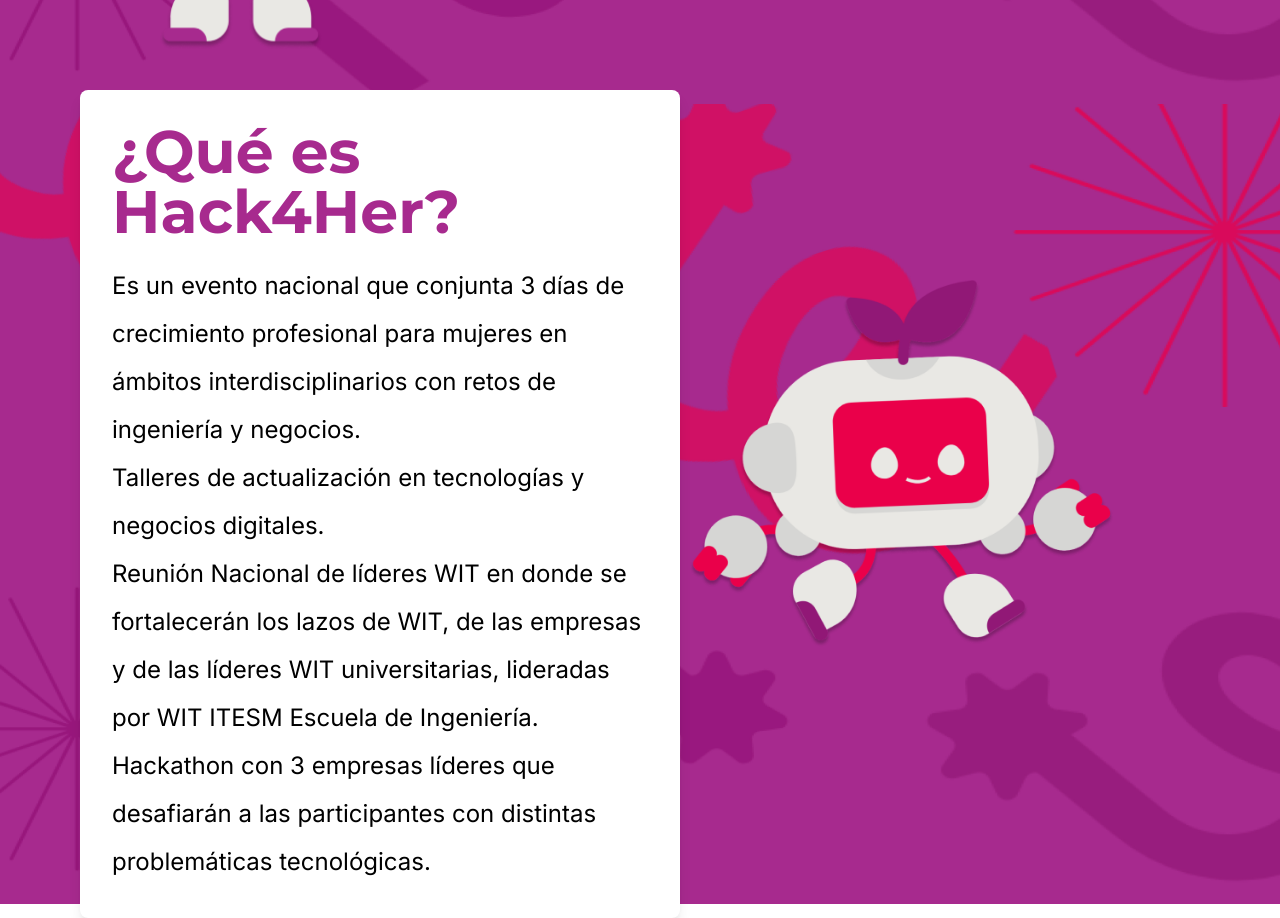
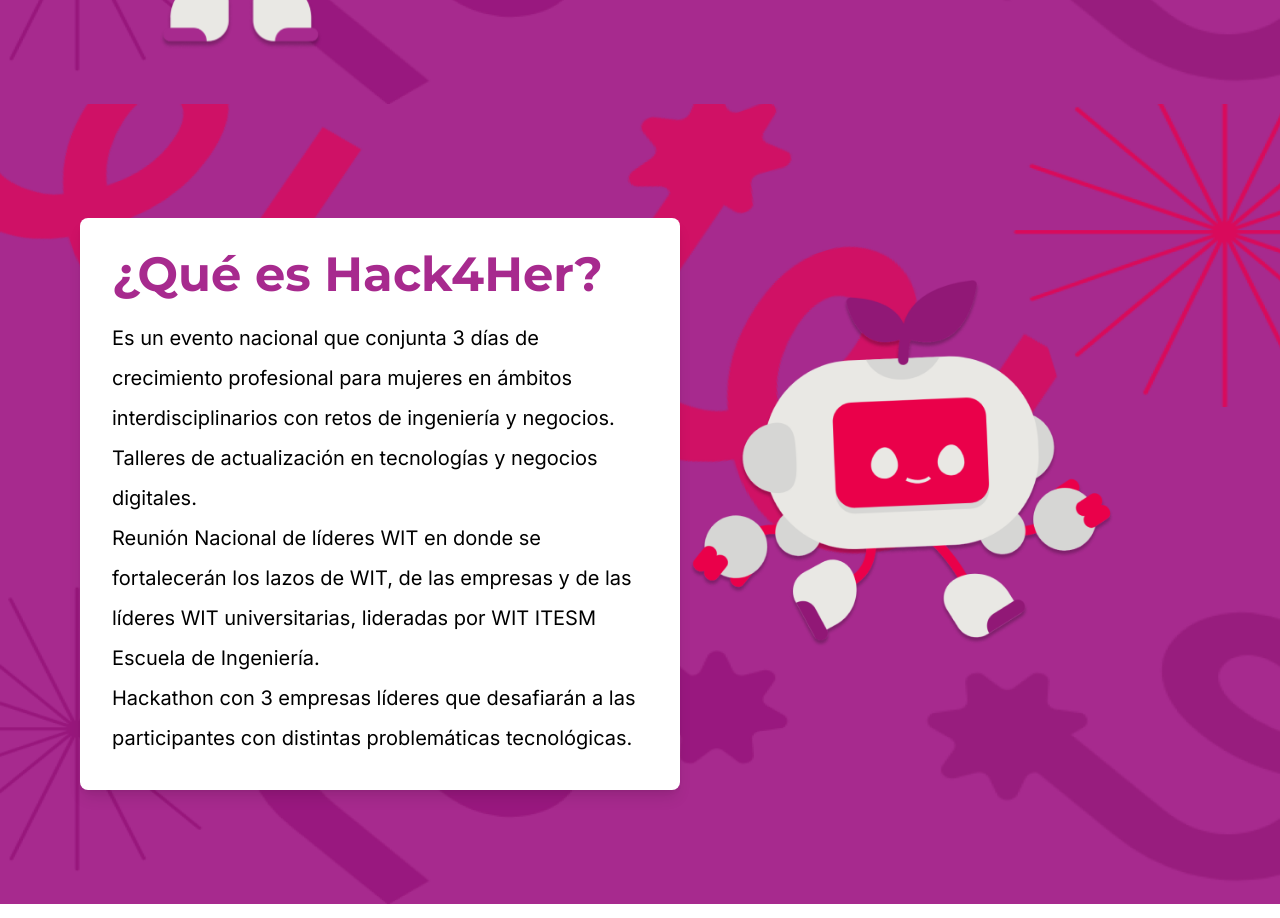
Before and after one commit to WIT-MTY/webpage, a Next.js app: page /hack4her in a window 1280 px wide. Shown: the part 720-1638 px from the top of the page. Built offline with nearby package versions, Linux system fonts and the light colour scheme.

Commit message:
Tamanio letra Que es Hack4Her

```diff
--- a/app/(pages)/hack4her/page.tsx
+++ b/app/(pages)/hack4her/page.tsx
@@ -12,10 +12,10 @@
             <SectionHack4Her>
                 <div className="h-screen w-full relative px-10 flex items-center">
                     <div className="bg-white rounded-lg p-8 m-10 md:w-1/2 shadow-lg">
-                        <h1 className="text-hack4her-bg font-montserrat font-extrabold text-6xl mb-5">
+                        <h1 className="text-hack4her-bg font-montserrat font-extrabold text-5xl mb-5">
                         ¿Qué es Hack4Her?
                         </h1>
-                        <p className="text-black text-2xl leading-loose mt-4">
+                        <p className="text-black text-xl leading-loose mt-4">
                         Es un evento nacional que conjunta 3 días de crecimiento profesional para mujeres en ámbitos interdisciplinarios con retos de ingeniería y negocios.
                         <br/>
                         Talleres de actualización en tecnologías y negocios digitales.
```
